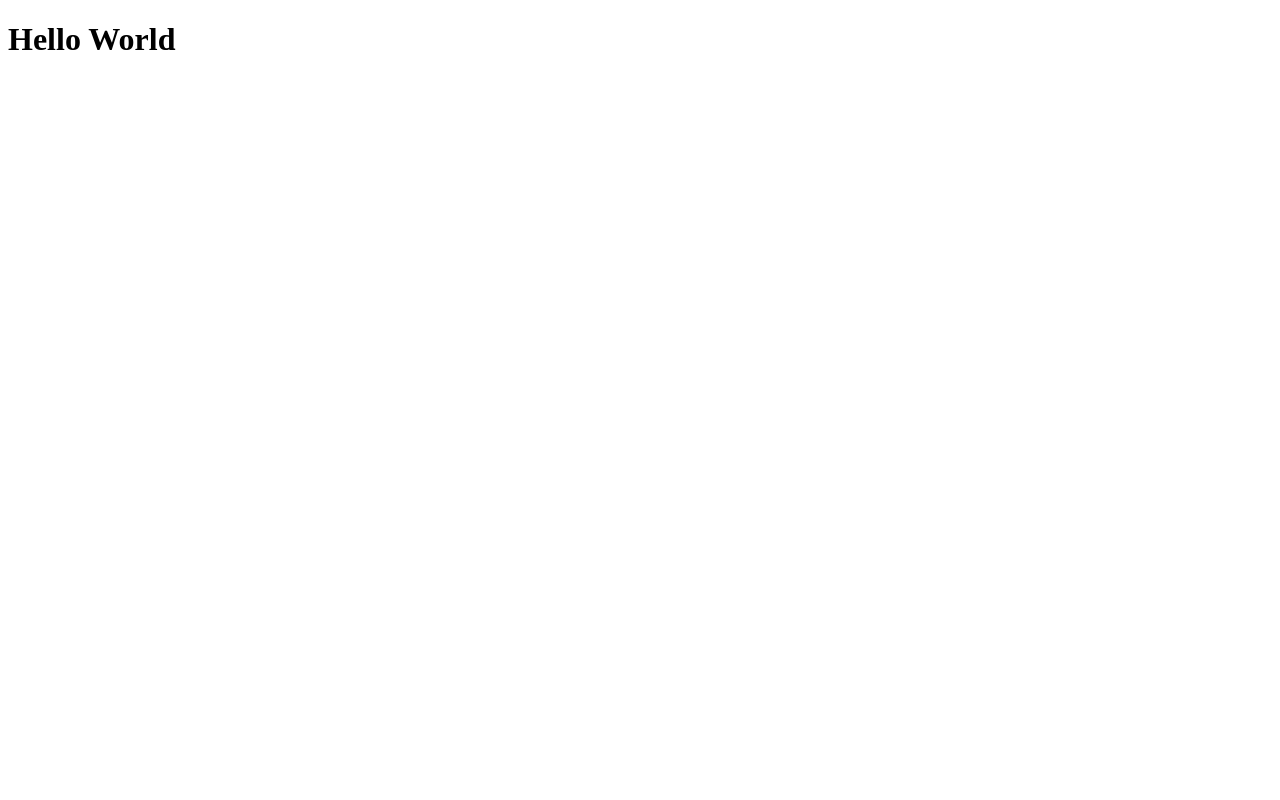
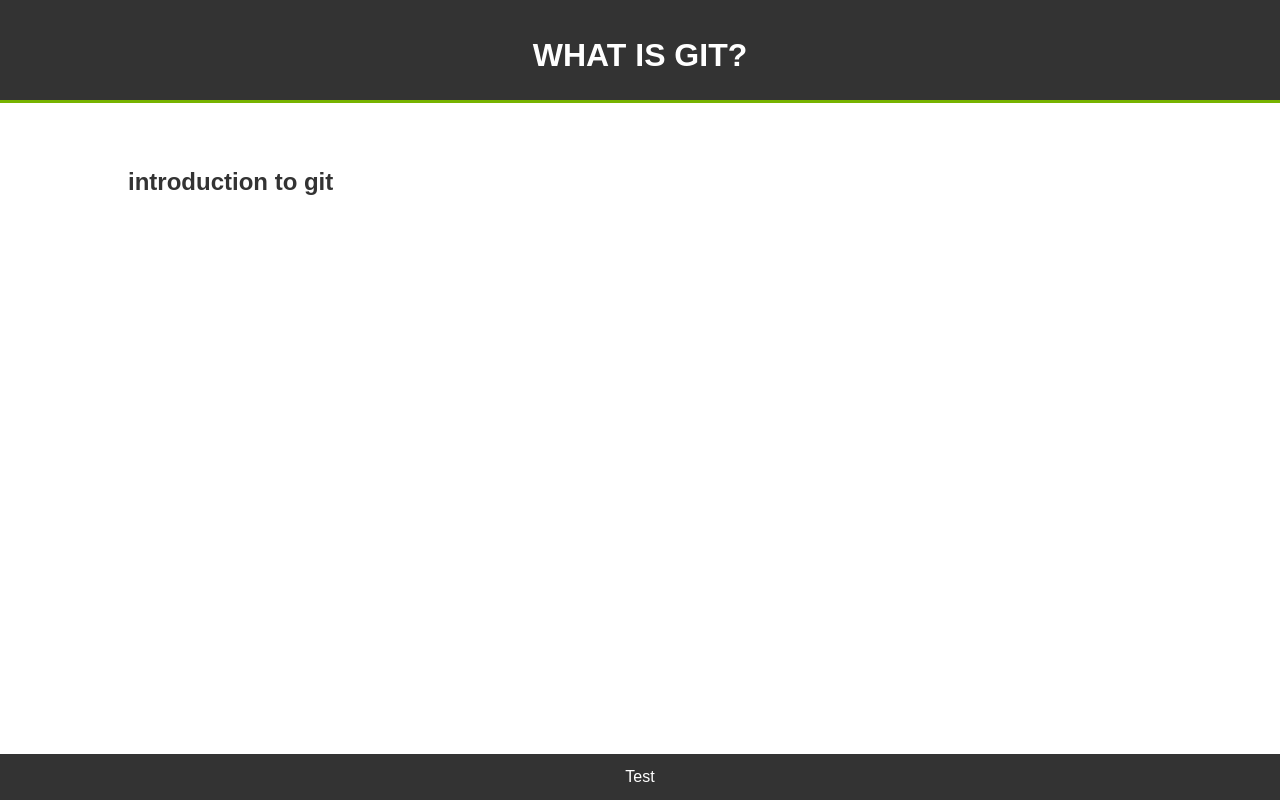
Before and after one commit to AnthonyKarloBantugan/sample-html, a plain HTML site: page index.html in a window 1280 px wide. Drawn offline with Linux system fonts and the light colour scheme.

Commit message:
final output

```diff
--- a/index.html
+++ b/index.html
@@ -3,9 +3,15 @@
   <head>
     <meta charset="UTF-8" />
     <meta name="viewport" content="width=device-width, initial-scale=1.0" />
-    <title>Document</title>
+    <link rel="stylesheet" type="text/css" href="styles.css" />
+    <title>DOCUMENTS</title>
   </head>
   <body>
-    <h1>Hello World</h1>
+    <header><h1>WHAT IS GIT?</h1></header>
+    <main></main>
+    <div class="container">
+      <h2>introduction to git</h2>
+    </div>
+    <footer>Test</footer>
   </body>
 </html>
```
